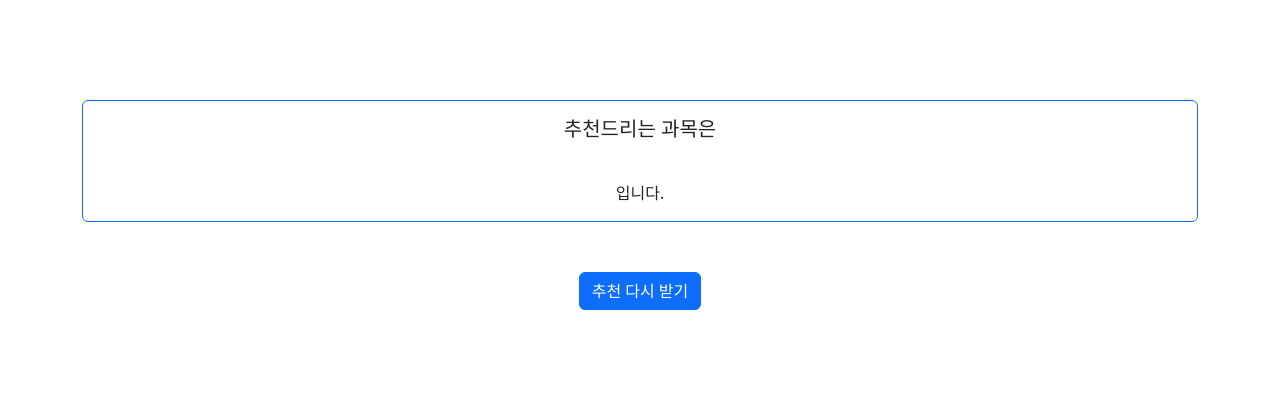
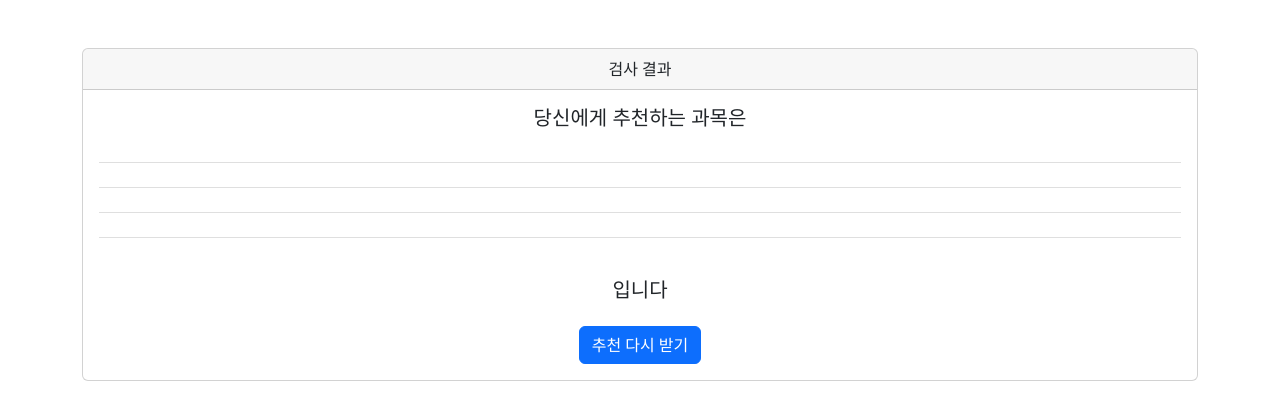
Before and after one commit to dotori0/Recommendation, a Flask app: template templates/result.html in a window 1280 px wide. Shown: the part 56-476 px from the top of the page. Run offline with Flask 2, Linux system fonts and the light colour scheme; the template is opened without the code that fills it, so the values that code supplies are empty.

Commit message:
result design

```diff
--- a/templates/result.html
+++ b/templates/result.html
@@ -13,6 +13,14 @@
             location.href = '../';
         }
     </script>
+
+    <style>
+        .subjects {
+            display: flex;
+            flex-direction: row;
+            justify-content: center;
+        }
+    </style>
 </head>
 
 <body>
@@ -24,15 +32,25 @@
         </div>
     </nav>
     <div class="container text-center">
-        <div class="card border-primary mb-3" style="margin-top: 100px;">
+        <br><br>
+        <div class="card">
+            <div class="card-header">
+              검사 결과
+            </div>
             <div class="card-body">
-                <h5>추천드리는 과목은</h5><br>
-                <h2><b>{{ subject[0] }} {{ subject[1] }} {{ subject[2] }} {{ subject[3] }} {{ subject[4] }}</b></h2>입니다.
+                <h5 class="card-title">당신에게 추천하는 과목은</h5>
+                <ul class="list-group list-group-flush">
+                    <li class="list-group-item"><h3><strong>{{ subject[0] }}</strong></h3></li>
+                    <li class="list-group-item"><h3><strong>{{ subject[1] }}</strong></h3></li>
+                    <li class="list-group-item"><h3><strong>{{ subject[2] }}</strong></h3></li>
+                    <li class="list-group-item"><h3><strong>{{ subject[3] }}</strong></h3></li>
+                    <li class="list-group-item"><h3><strong>{{ subject[4] }}</strong></h3></li>
+                </ul>
+                <h5 class="card-body">입니다</h5>
+              <a href="/" class="btn btn-primary">추천 다시 받기</a>
             </div>
-        </div>
+          </div>
     </div>
-    <div class="container text-center" style="margin-top: 50px;"><button class="btn btn-primary" onclick="go()">추천 다시
-            받기</button></div>
     <script src="https://cdn.jsdelivr.net/npm/bootstrap@5.2.2/dist/js/bootstrap.bundle.min.js"
         integrity="sha384-OERcA2EqjJCMA+/3y+gxIOqMEjwtxJY7qPCqsdltbNJuaOe923+mo//f6V8Qbsw3"
         crossorigin="anonymous"></script>
```
